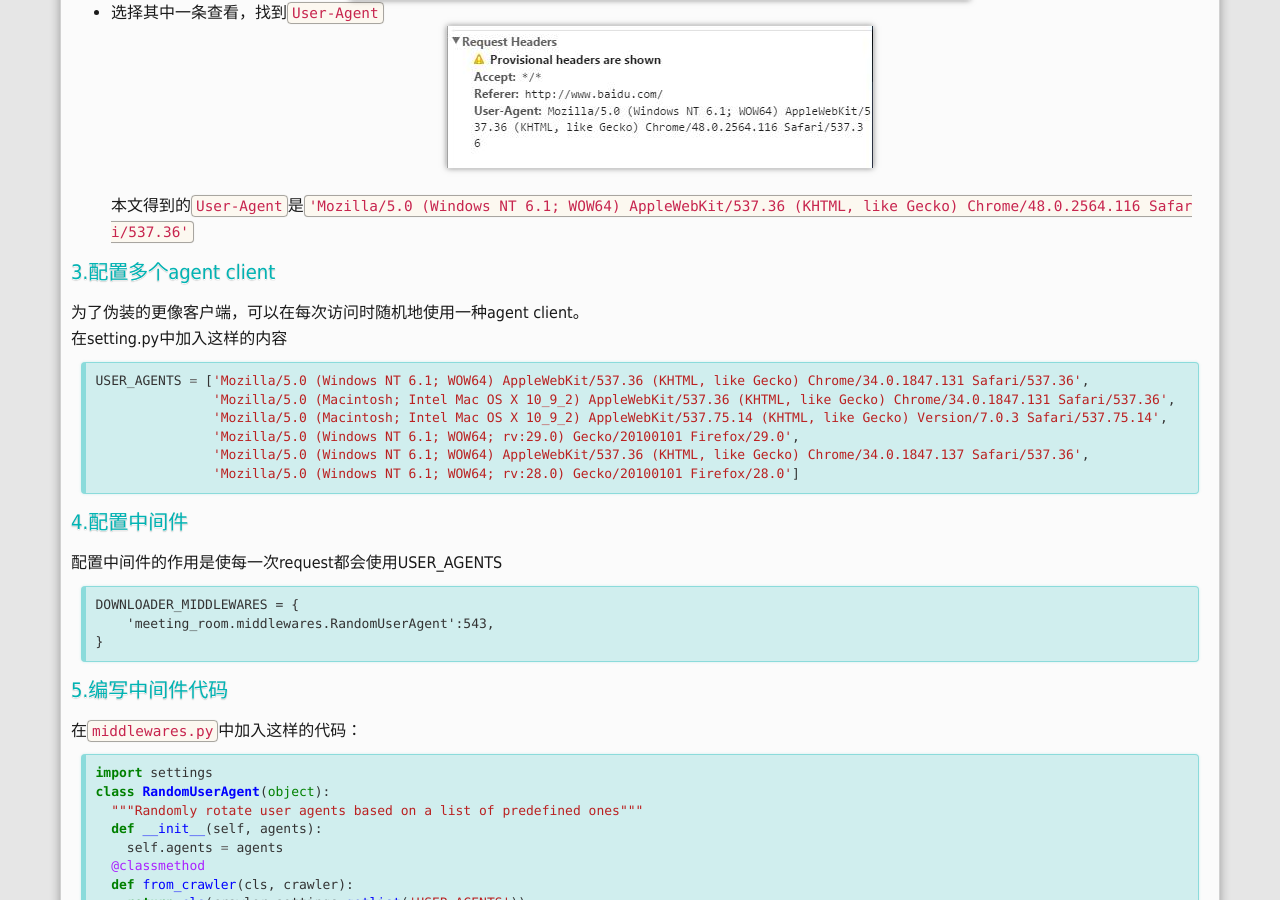
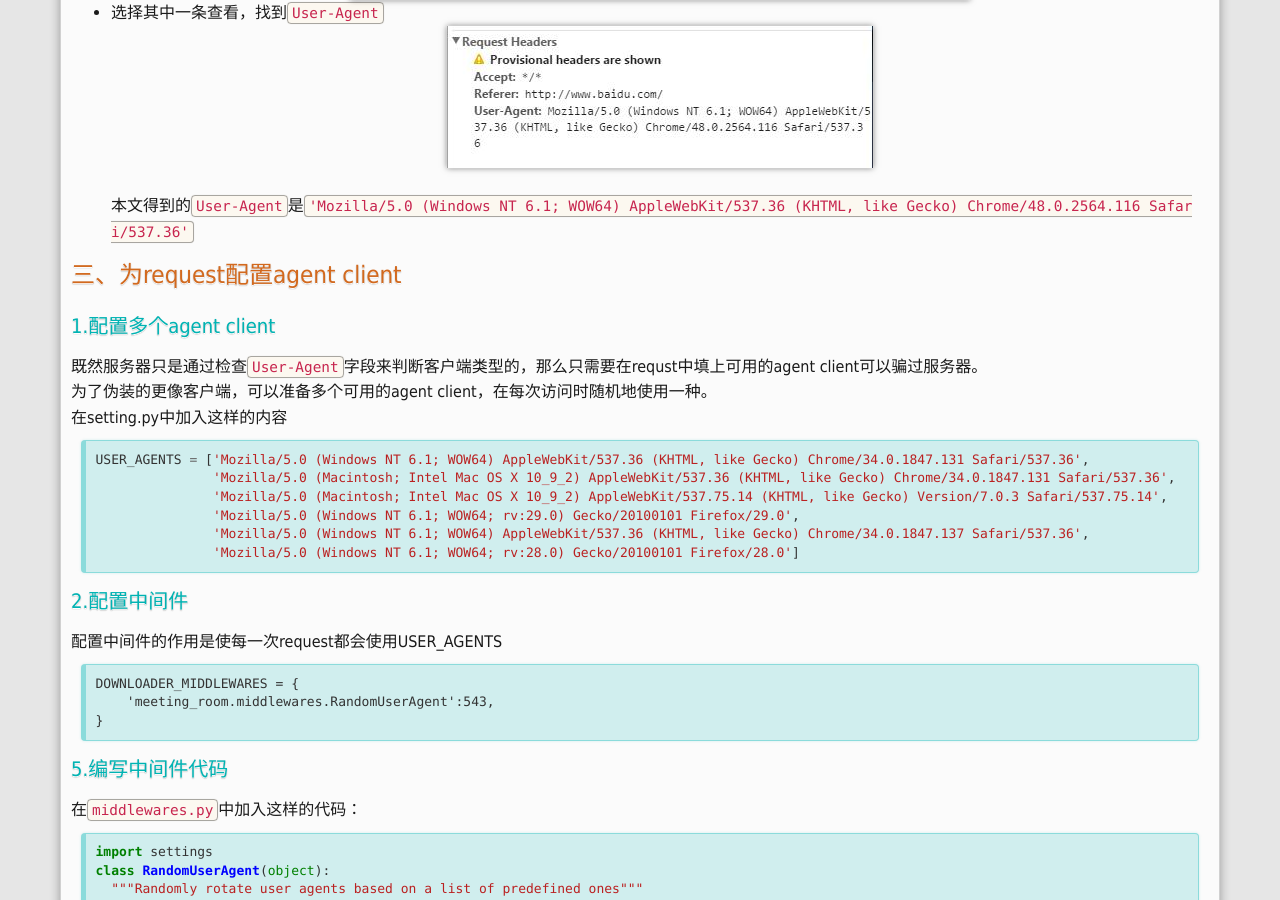
Before and after one commit to windmissing/windmissing.github.io, a Jekyll site: the page built from _posts/2016-06-15-scrapy-solve-401-by-agent-client.md, in a window 1280 px wide and 900 px high, scrolled down 1353 px. Built offline with Jekyll 4.4.1, drawn with Linux system fonts in a browser that asks for light colours; Markdown is read by kramdown in place of the engine named in the settings; comment, search, counter and statistics services are not loaded; some of the changed text lies outside the part shown.

Commit message:
Update 2016-06-15-scrapy-solve-401-by-agent-client.md

````diff
--- a/_posts/2016-06-15-scrapy-solve-401-by-agent-client.md
+++ b/_posts/2016-06-15-scrapy-solve-401-by-agent-client.md
@@ -9,7 +9,7 @@ tags: [python, spider, scrapy, agent client, middleware, 401]
 
 在使用scrapy爬取有些网页时会返回401错误，如图所示：
 ![](/image/401-error-from-scrapy.jpg)
-401错误只指认证失败，一般有两个原因：
+401错误是指认证失败，一般有两个原因：
 1.登陆网页需要提供用户名、密码，而没有提供或者提供的不正确
 2.服务器做了客户端过滤，只允许浏览器访问，而不允许spider访问
 本文只解决原因2导致的401错误，对于原因的解决方法，请参考[《scrapy - 模拟登陆》](spider/2016-06/scrapy-solve-401-by-agent-client.html)
@@ -34,8 +34,10 @@ chrome提供这样的功能，以chrome为例：
 ![](/image/request-headers-agent-client.jpg)
 本文得到的`User-Agent`是`'Mozilla/5.0 (Windows NT 6.1; WOW64) AppleWebKit/537.36 (KHTML, like Gecko) Chrome/48.0.2564.116 Safari/537.36'`
 
-##### 3.配置多个agent client
-为了伪装的更像客户端，可以在每次访问时随机地使用一种agent client。
+#### 三、为request配置agent client
+##### 1.配置多个agent client
+既然服务器只是通过检查`User-Agent`字段来判断客户端类型的，那么只需要在requst中填上可用的agent client可以骗过服务器。
+为了伪装的更像客户端，可以准备多个可用的agent client，在每次访问时随机地使用一种。
 在setting.py中加入这样的内容
 
 ```python
@@ -47,7 +49,7 @@ USER_AGENTS = ['Mozilla/5.0 (Windows NT 6.1; WOW64) AppleWebKit/537.36 (KHTML, l
                'Mozilla/5.0 (Windows NT 6.1; WOW64; rv:28.0) Gecko/20100101 Firefox/28.0']
 ```
 
-##### 4.配置中间件
+##### 2.配置中间件
 配置中间件的作用是使每一次request都会使用USER_AGENTS
 
 ```
````
